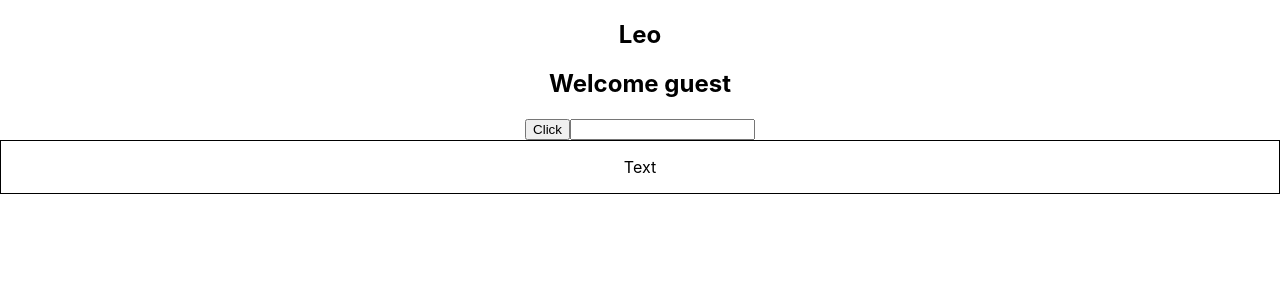
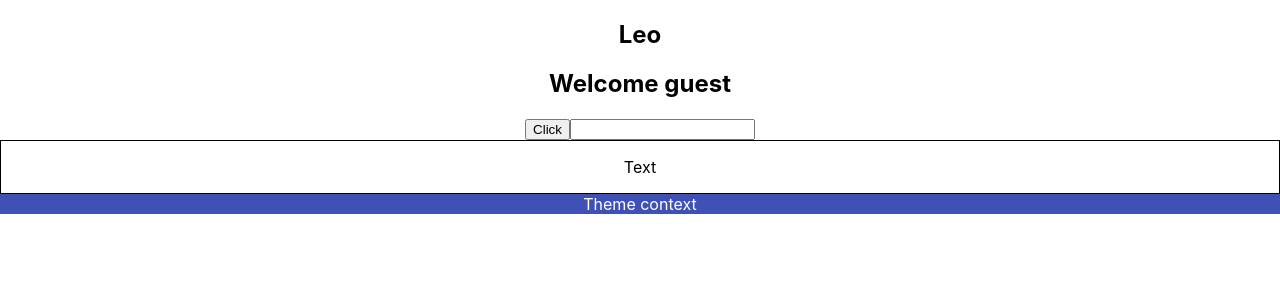
Before and after one commit to mohamed-safouen/TS, a React (Create React App) app: page / in a window 1280 px wide. Shown: the top 300 px of the page. Built offline with nearby package versions, Linux system fonts and the light colour scheme.

Commit message:
(web/TS):Context in TS

```diff
--- a/src/App.tsx
+++ b/src/App.tsx
@@ -6,6 +6,8 @@
 import { Input } from './components/Input';
 import { Oscar } from './components/Oscar';
 import { Button } from './components/button';
+import { Box } from './components/context/Box';
+import { ThemeContextProvider } from './components/context/ThemeContext';
 
 
 
@@ -28,6 +30,9 @@
       <Button handleClick={(event)=>{console.log('clicked',event)}}/>
       <Input value = '' handleChange={(event)=> console.log(event)}/>
       <Container styles={{border:'1px solid black',padding:"1rem"}}/>
+      <ThemeContextProvider>
+        <Box />
+      </ThemeContextProvider>
     </div>
   );
 }
--- /dev/null
+++ b/src/components/context/Box.tsx
@@ -0,0 +1,6 @@
+import { useContext } from "react"
+import { ThemeContext} from "./ThemeContext";
+export const Box = ()=> {
+    const theme = useContext(ThemeContext);
+    return <div style={{backgroundColor:theme.primary.main,color:theme.primary.text}}>Theme context</div>
+}
--- /dev/null
+++ b/src/components/context/ThemeContext.tsx
@@ -0,0 +1,10 @@
+import React, { createContext } from "react";
+import { theme } from "./theme";
+type ThemeContextProviderProps={
+    children : React.ReactNode
+}
+export const ThemeContext = createContext(theme)
+
+export const ThemeContextProvider = ({children}:ThemeContextProviderProps) => {
+    return <ThemeContext.Provider value={theme}>{children}</ThemeContext.Provider>
+}
--- /dev/null
+++ b/src/components/context/theme.ts
@@ -0,0 +1,10 @@
+export const theme = {
+    primary : {
+        main : '#3f51b5',
+        text:'#fff'
+    },
+    secondary : {
+        main : '#f50057',
+        text :'#fff'
+    }
+}
--- a/src/components/state/Counter.tsx
+++ b/src/components/state/Counter.tsx
@@ -30,7 +30,7 @@
     const [state, dispatch] = useReducer (reducer, initialState)
     return (
       <>
-        Count ; {state.count}
+        Count : {state.count}
         <button onClick={() => dispatch({ type: "increment", payload: 10 })}>
           Increment 10
         </button>
```
